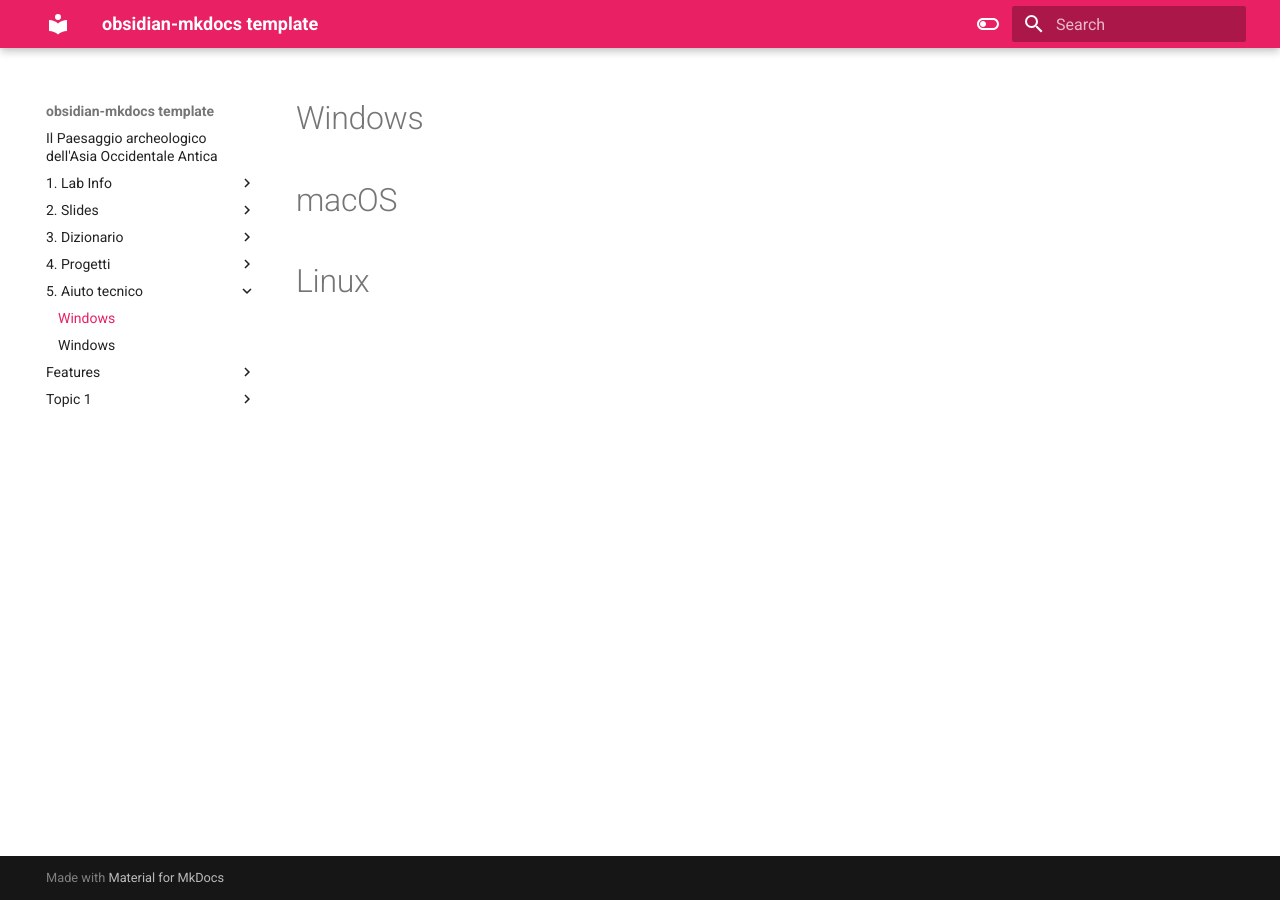
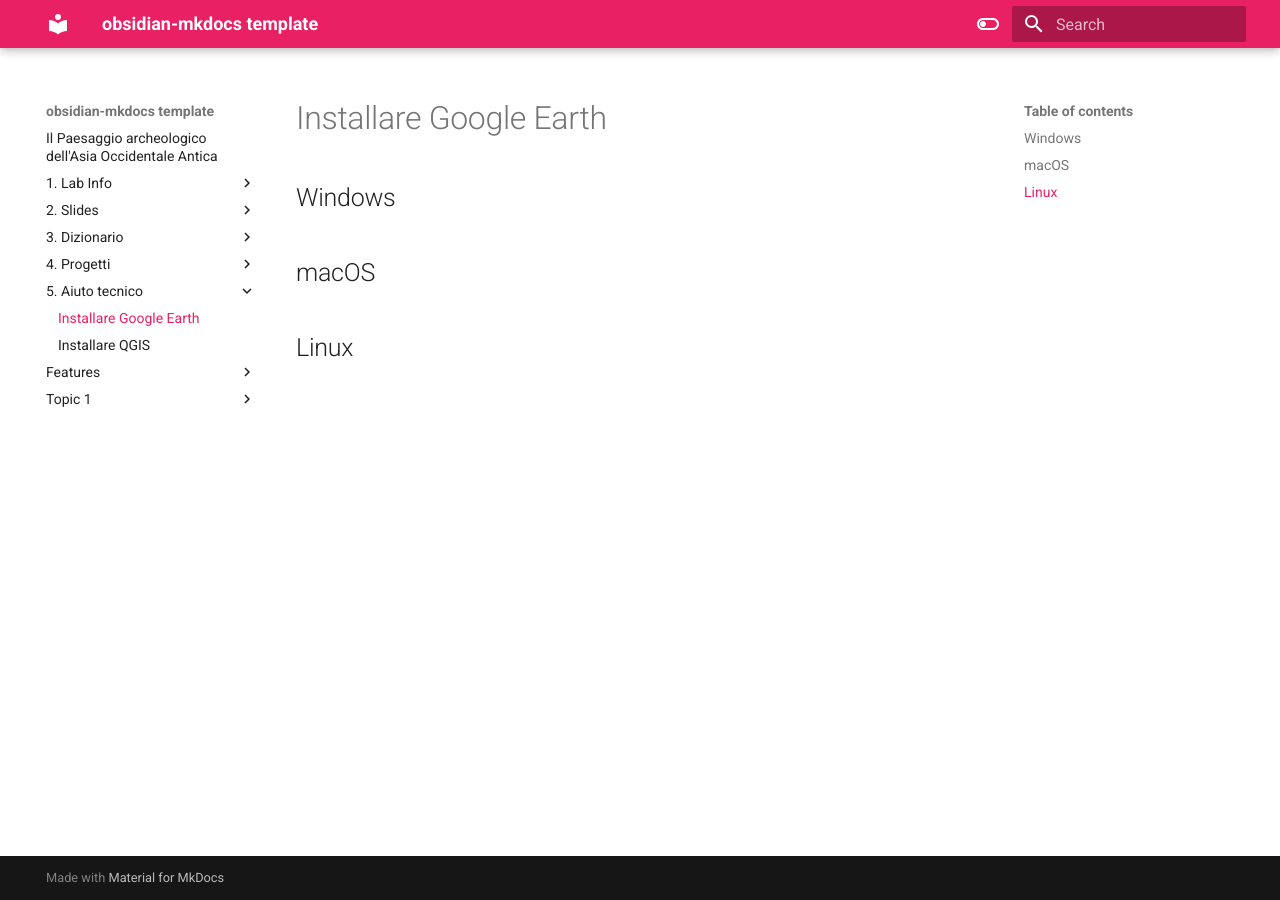
Before and after one commit to andreatitolo/gislab2023, an MkDocs documentation site: the page built from docs/5. Aiuto tecnico/Installare Google Earth.md, in a window 1280 px wide. Built offline with MkDocs 1.6.1 and Material for MkDocs 9.7.7, drawn with Linux system fonts in a browser that asks for light colours.

Commit message:
Update headings

```diff
--- a/docs/5. Aiuto tecnico/Installare Google Earth.md
+++ b/docs/5. Aiuto tecnico/Installare Google Earth.md
@@ -1,5 +1,5 @@
-# Windows
+## Windows
 
-# macOS
+## macOS
 
-# Linux
+## Linux
```
Also changed, not shown: docs/1. Lab Info/Informazioni generali.md (+1 -1 lines), docs/5. Aiuto tecnico/Installare QGIS.md (+3 -3 lines).
